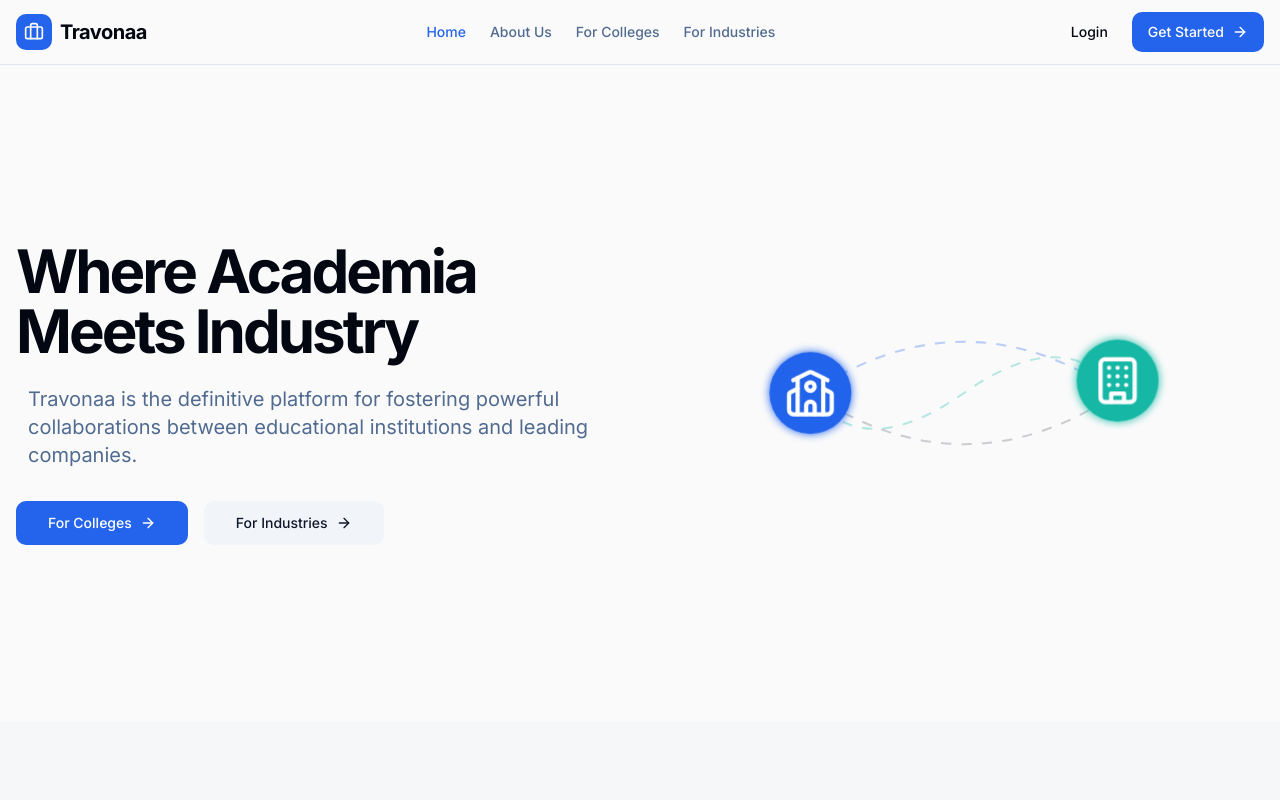
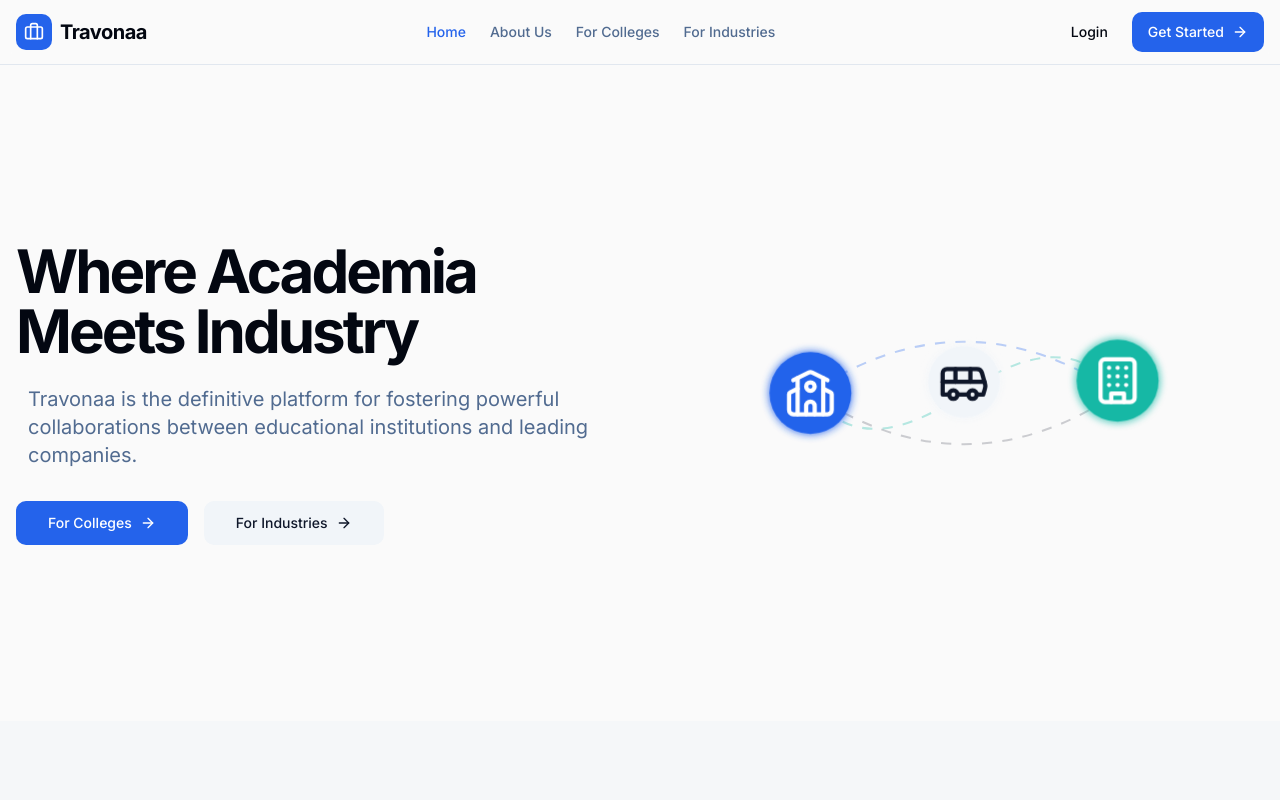
Before and after one commit to Sujan-coder-sudo/Travonaa_Demo, a Next.js app: page / in a window 1280 px wide. Shown: the top 800 px of the page. Built offline with nearby package versions, Linux system fonts and the light colour scheme.

Commit message:
now where T was there please add a bus over there

```diff
--- a/src/components/hero-animation.tsx
+++ b/src/components/hero-animation.tsx
@@ -1,7 +1,7 @@
 // @ts-nocheck
 'use client';
 
-import { School, Building } from 'lucide-react';
+import { School, Building, Bus } from 'lucide-react';
 
 export const HeroAnimation = () => {
   return (
@@ -28,6 +28,9 @@
         }
         .float-delay-1 {
           animation-delay: -2s;
+        }
+        .float-delay-2 {
+          animation-delay: -4s;
         }
         .flow {
           stroke-dasharray: 10;
@@ -82,6 +85,14 @@
           </foreignObject>
         </g>
 
+        {/* Central Bus Node */}
+        <g className="float float-delay-2">
+            <circle cx="250" cy="150" r="35" fill="hsl(var(--secondary))" filter="url(#glow)" />
+            <foreignObject x="225" y="125" width="50" height="50">
+                <Bus className="w-full h-full text-secondary-foreground" />
+            </foreignObject>
+        </g>
+
         {/* Industry Node */}
         <g className="float float-delay-1">
           <circle cx="400" cy="150" r="40" fill="hsl(var(--accent))" filter="url(#glow)" />
```
